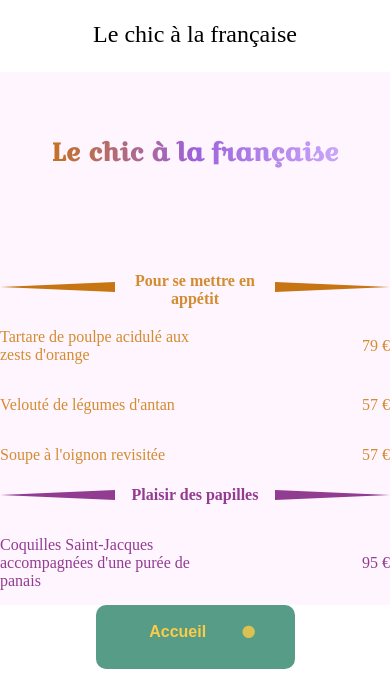
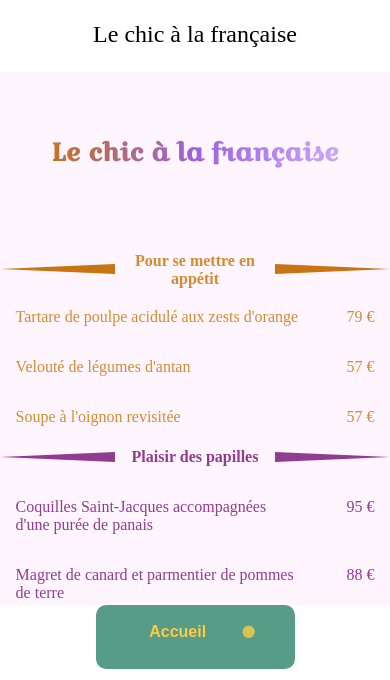
Before and after one commit to FEHLEN/P3-ohmyfood, a plain HTML site: page pagesHTML/page_menu2.html in a window 390 px wide. Shown: the part 96-776 px from the top of the page. Drawn offline with Linux system fonts and the light colour scheme.

Commit message:
dernier ajustement decoration

```diff
--- a/pagesCSS/page2.css
+++ b/pagesCSS/page2.css
@@ -242,7 +242,7 @@ footer{
         width: 100%; height: auto;margin-top:2%;padding-bottom:200px;
     }
     .presentation{
-        height: 200px;width: 80%;margin:auto;
+        height: 180px;width: 80%;margin:auto;
     }
 
     .presentation h1{
@@ -259,25 +259,25 @@ footer{
         width: 100%;margin: 0px;padding: 0px;margin-left: 0px;
     }
     .entree h2{
-        text-decoration:none;background:none;margin:auto;padding:0;width: 50%;font-family:'Arial Script MT';text-align: center;font-size: 1rem;
+        text-decoration:none;background:none;margin:auto;padding:0px;width: 50%;font-family:'Arial Script MT';text-align: center;font-size: 1rem;
     }
 
     .entree h3{
-        margin:0px;padding:0px;width: 0;height: 0;border-top: 5px solid transparent;border-bottom: 5px solid transparent;border-right: 115px solid rgb(199,116,18);margin-top: 10px;
+        margin:0px;padding:0px;width: 0;height: 0;border-top: 5px solid transparent;border-bottom: 5px solid transparent;border-right: 115px solid rgb(199,116,18);margin-top: 12px;
     }
 
     .entree h4{
-        margin:0px;padding:0px;width: 0;height: 0;border-top: 5px solid transparent;border-bottom: 5px solid transparent;border-left: 115px solid rgb(199,116,18);margin-top: 10px;
+        margin:0px;padding:0px;width: 0;height: 0;border-top: 5px solid transparent;border-bottom: 5px solid transparent;border-left: 115px solid rgb(199,116,18);margin-top: 12px;
     }
 
     .texte{
-        margin:0px; padding:0;width:80%;margin:auto;
+        padding:0px;width:80%;padding-left: 4%;
     }
     .texte p{
-        font-size: 1rem;
+        font-size: 1rem;width: 100%;
     }
     .prix{
-        padding:0px;width: 20%;margin:auto;
+        padding:0px;width: 20%;padding-right: 4%;
     }
     .prix p{
         font-size: 1rem;
```
